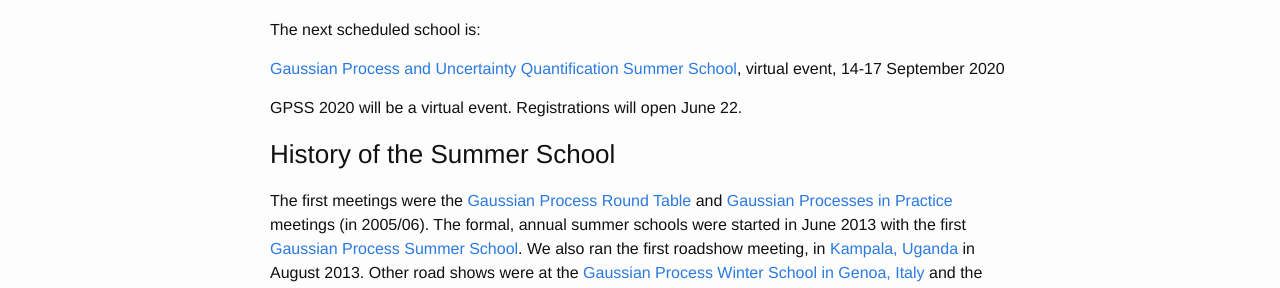
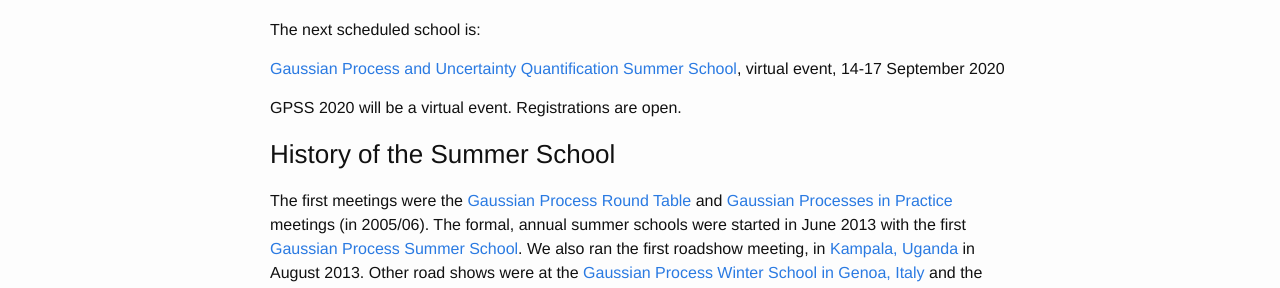
Before and after one commit to gpschool/gpschool.github.io, a Jekyll site: the page built from index.md, in a window 1280 px wide. Shown: the part 458-746 px from the top of the page. Built offline with Jekyll 4.4.1, drawn with Linux system fonts in a browser that asks for light colours.

Commit message:
Update index.md

```diff
--- a/index.md
+++ b/index.md
@@ -14,7 +14,7 @@ The next scheduled school is:
 {% if meeting.present %}{% if meeting.url %}[{{ meeting.event }}]({{ meeting.url }}){% else %}{{ meeting.event }}{% endif %}, {{ meeting.location }}{% if meeting.startday %}, {{ meeting.startday }}{% if meeting.endday %}-{{ meeting.endday }}{% endif %}{% endif %} {{ meeting.startmonth }} {{ meeting.year }}{% endif %}
 {% endfor %}
 
-GPSS 2020 will be a virtual event. Registrations will open June 22.
+GPSS 2020 will be a virtual event. Registrations are open.
 
 ### History of the Summer School
 
```
